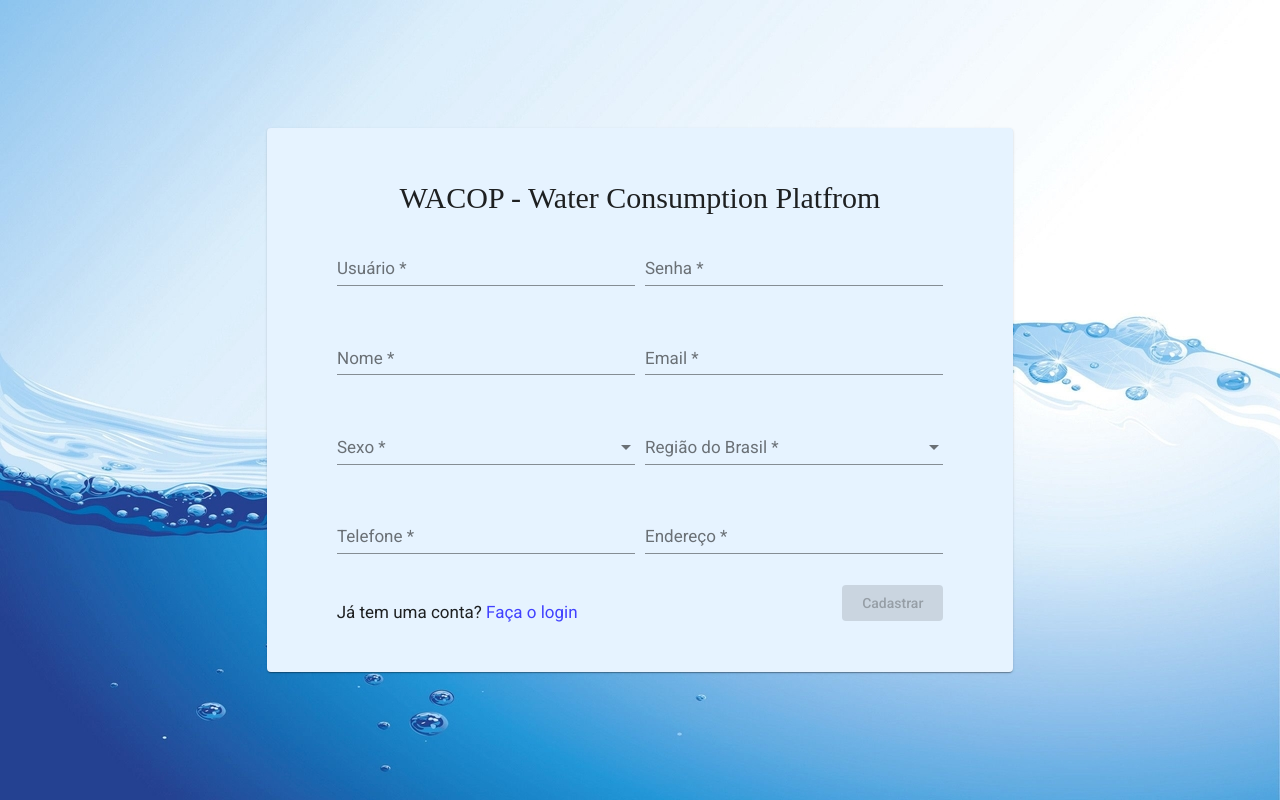
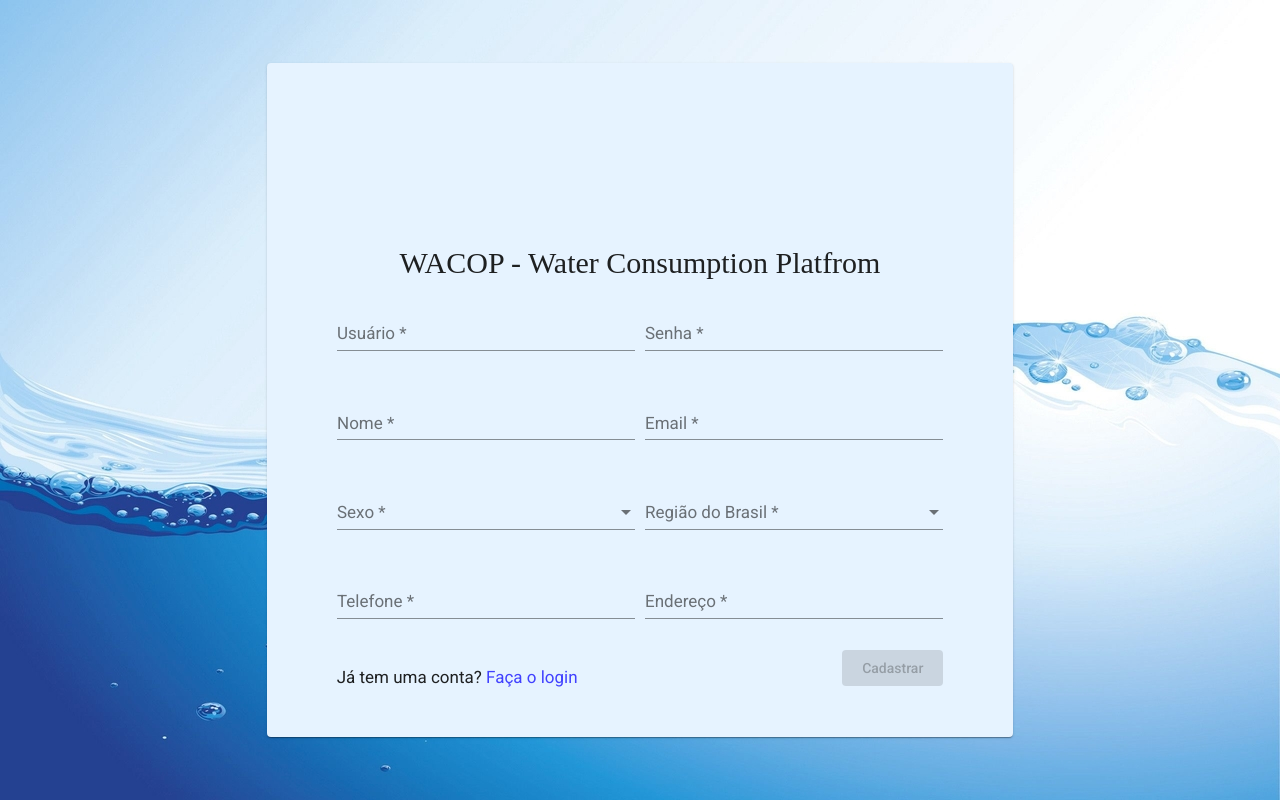
Before and after one commit to giazzi53/ang-waterflow-sensor, an Angular app: page /register in a window 1280 px wide. Built offline with nearby package versions, Linux system fonts and the light colour scheme.

Commit message:
limpando código, removendo spinner e arrumando header no cadastro

```diff
--- a/src/app/auth/login/login.component.html
+++ b/src/app/auth/login/login.component.html
@@ -13,7 +13,7 @@
             </mat-form-field>
         </div>
           <button *ngIf="!loading" [disabled]="!loginForm.form.valid" mat-raised-button type="submit" color="primary" class="btn-block">Entrar</button>
-          <mat-progress-spinner *ngIf="loading" class="example-margin" mode="indeterminate" color="warn"></mat-progress-spinner>
+          <!-- <mat-progress-spinner *ngIf="loading" class="example-margin" mode="indeterminate" color="warn"></mat-progress-spinner> -->
           <div class="register">
             <span>Ainda não tem uma conta? </span><span class="register-link" (click)="toRegister()">Cadastre-se aqui</span>
           </div>
--- a/src/app/auth/register/register.component.css
+++ b/src/app/auth/register/register.component.css
@@ -134,7 +134,7 @@ mat-form-field {
 
 @media only screen and (max-width: 480px) {
     .login-wrapper mat-card-header mat-card-title {
-        padding-top: 5em;
+        padding-top: 10em;
     }
 
     .btn-block {
@@ -150,3 +150,9 @@ mat-form-field {
         margin-top: 0;
     }
 }
+
+@media only screen and (min-height: 800px) {
+    .login-wrapper mat-card-header mat-card-title {
+        padding-top: 5em;
+    }
+}
--- a/src/app/home/home.component.ts
+++ b/src/app/home/home.component.ts
@@ -42,7 +42,7 @@ export class HomeComponent implements OnInit {
     this.homeService.getUserData(username)
     .subscribe(
       res => {
-        console.log('Retorno da requisição de recuperar dados do usuário: ' + res);
+        console.log('Retorno da requisição de recuperar dados do usuário: ' + JSON.stringify(res));
         this.person = res;
       }, errorObject => {
         console.log(errorObject.error);
--- a/src/app/service/login.service.ts
+++ b/src/app/service/login.service.ts
@@ -25,7 +25,7 @@ export class LoginService {
         'password': password
       })
     };
-    console.log("Requisição para login: " + httpOptions.headers.get('username'), httpOptions.headers.get('password'));
+    console.log("Requisição para login recebida. Usuário: " + httpOptions.headers.get('username'), "Senha: "+ httpOptions.headers.get('password'));
     return this.http.get<Person>(url, httpOptions);
   }
 }
```
Also changed, not shown: server.js (+0 -15 lines).
